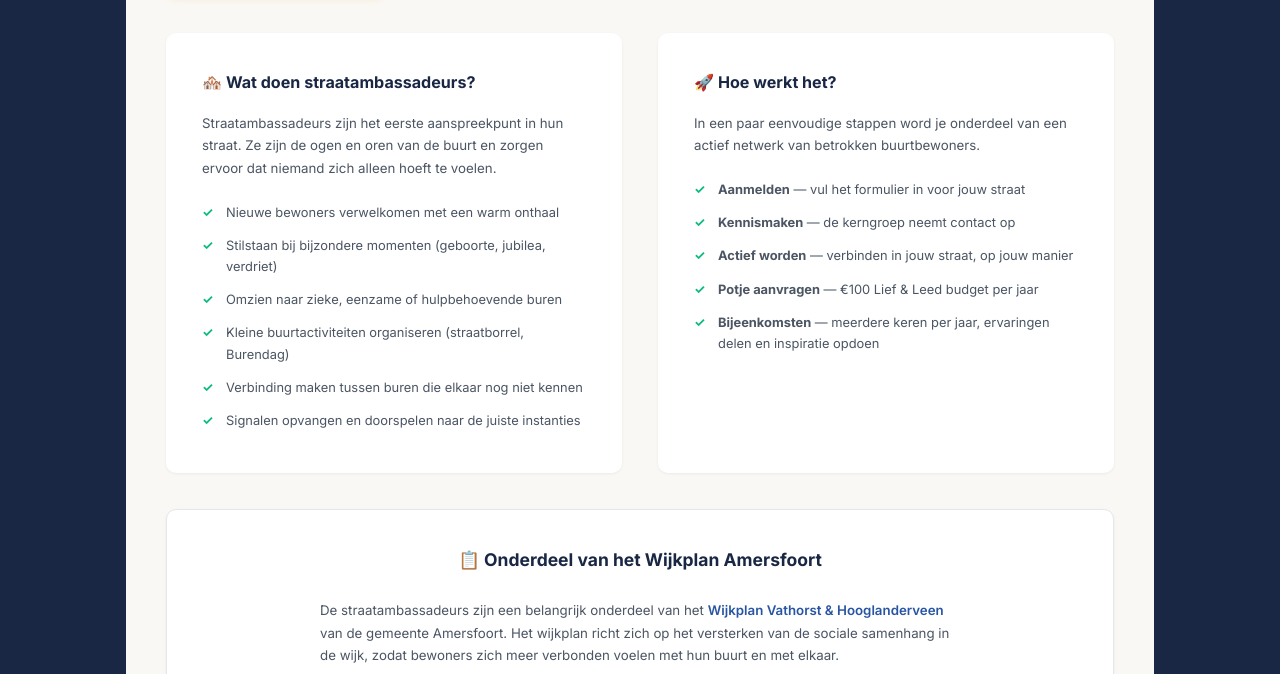
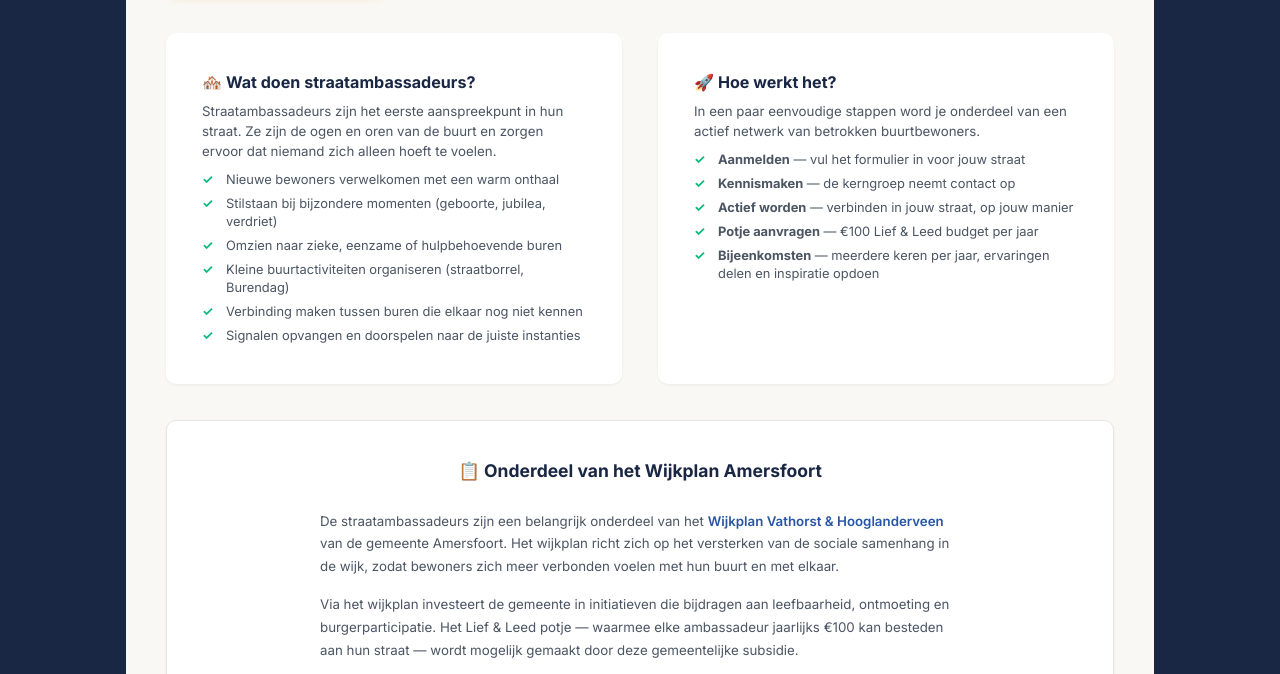
Before and after one commit to StefanAIpel/lief-leed-potje, a website: page index.html in a window 1280 px wide. Shown: the part 971-1645 px from the top of the page. Drawn offline with Linux system fonts and the light colour scheme.

Commit message:
Info secties: minder ruimte tussen koppen, uniforme fontgrootte, compacter

```diff
--- a/styles.css
+++ b/styles.css
@@ -319,32 +319,32 @@
 .info-section {
     background: var(--white);
     border-radius: var(--radius-md);
-    padding: var(--space-lg);
-    margin-bottom: var(--space-md);
+    padding: 12px 14px;
+    margin-bottom: 8px;
     box-shadow: var(--shadow-sm);
 }
 .info-section h3 {
-    font-size: 1.05rem;
+    font-size: 0.92rem;
     color: var(--night-blue);
-    margin-bottom: var(--space-md);
+    margin-bottom: 6px;
     display: flex;
     align-items: center;
     gap: var(--space-xs);
 }
 .info-section .info-intro {
-    font-size: 0.9rem;
+    font-size: 0.85rem;
     color: var(--gray-600);
-    line-height: 1.7;
-    margin-bottom: var(--space-md);
+    line-height: 1.5;
+    margin-bottom: 6px;
 }
 .info-section p, .info-section li {
-    font-size: 0.88rem;
+    font-size: 0.85rem;
     color: var(--gray-600);
-    line-height: 1.65;
+    line-height: 1.4;
 }
 .info-section ul { list-style: none; padding-left: 0; }
 .info-section li {
-    padding: 6px 0;
+    padding: 3px 0;
     padding-left: 24px;
     position: relative;
 }
```
